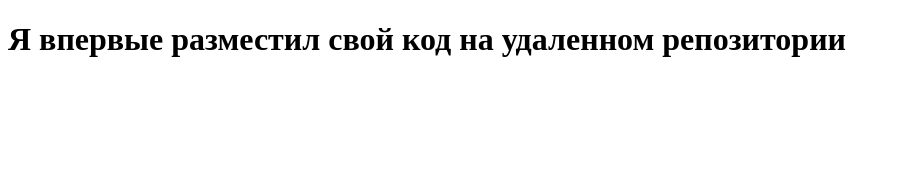
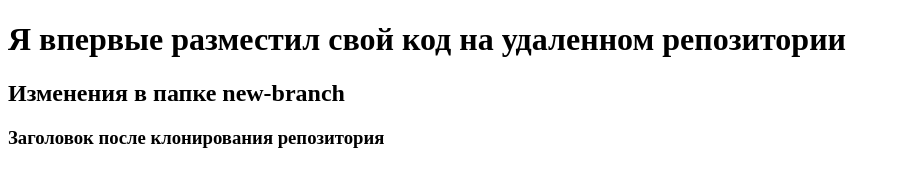
Before and after one commit to sasha8913/test_repo, a plain HTML site: page index.html in a window 1280 px wide. Shown: the whole page, without its empty margins (0-900 px from the left). Drawn offline with Linux system fonts and the light colour scheme.

Commit message:
Update index.html

```diff
--- a/index.html
+++ b/index.html
@@ -7,5 +7,7 @@
 <title>New git project</title>
 <body>
 <h1>Я впервые разместил свой код на удаленном репозитории</h1>
+<h2>Изменения в папке new-branch</h2>
+<h3>Заголовок после клонирования репозитория</h3>
 </body>
 </html>
```
